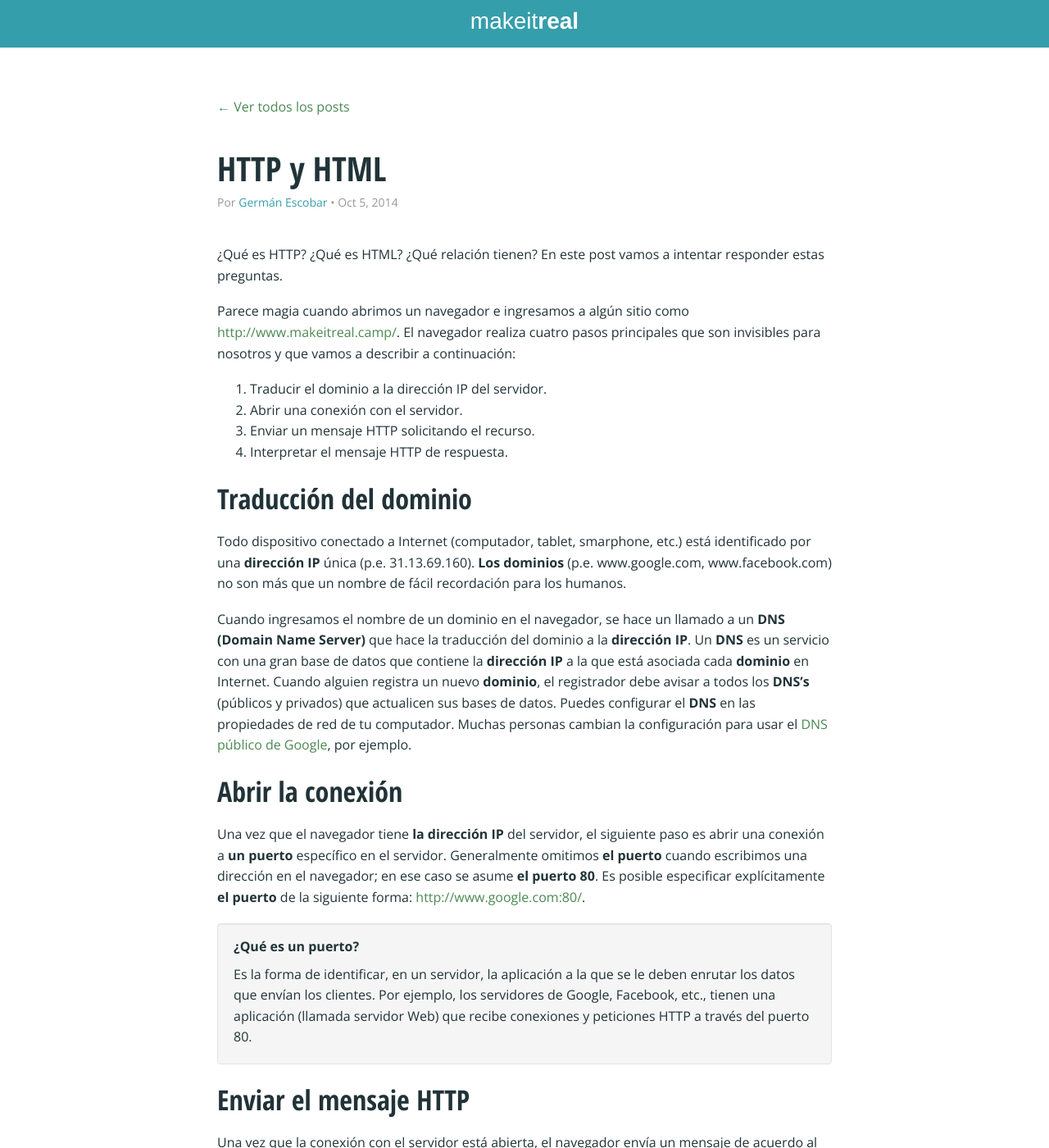
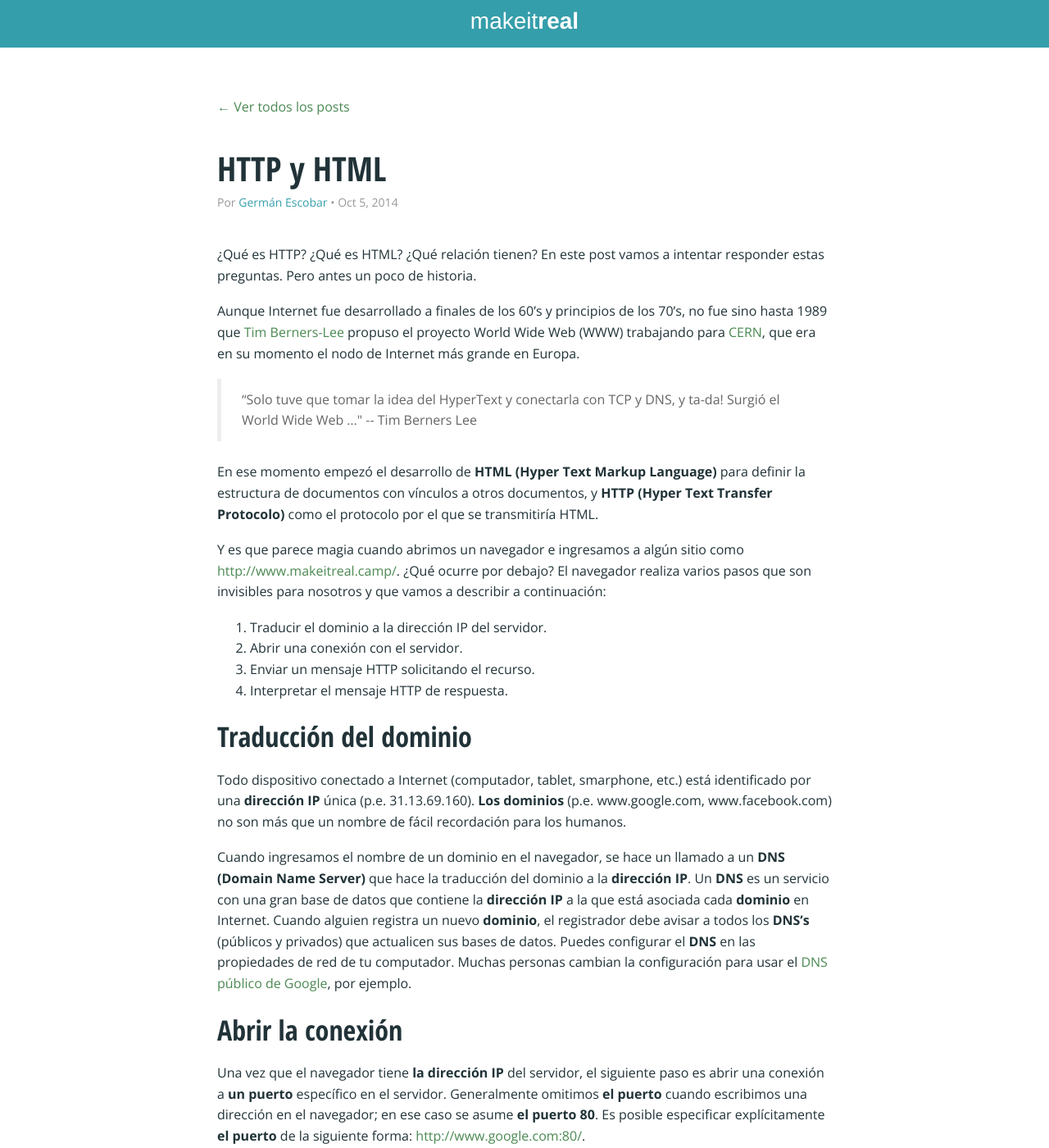
Before and after one commit to simonhoyos/blog, a Jekyll site: the page built from _posts/2014-10-05-http-y-html.markdown, in a window 1280 px wide and 1400 px high. Shown: the whole window at 82% size. Built offline with Jekyll 4.4.1, drawn with Linux system fonts in a browser that asks for light colours; nearby versions of some CDN libraries; comment, search, counter and statistics services are not loaded; a style sheet for code colours, icons or effects is not loaded; some of the changed text lies outside the part shown.

Commit message:
Improvements to "HTTP y HTML"

```diff
--- a/_posts/2014-10-05-http-y-html.markdown
+++ b/_posts/2014-10-05-http-y-html.markdown
@@ -5,9 +5,16 @@ date:   2014-10-05 17:40:58
 author: Germán Escobar
 ---
 
-¿Qué es HTTP? ¿Qué es HTML? ¿Qué relación tienen? En este post vamos a intentar responder estas preguntas.
+¿Qué es HTTP? ¿Qué es HTML? ¿Qué relación tienen? En este post vamos a intentar responder estas preguntas. Pero antes un poco de historia.
 
-Parece magia cuando abrimos un navegador e ingresamos a algún sitio como [http://www.makeitreal.camp/](http://www.makeitreal.camp/). El navegador realiza cuatro pasos principales que son invisibles para nosotros y que vamos a describir a continuación:
+
+Aunque Internet fue desarrollado a finales de los 60's y principios de los 70's, no fue sino hasta 1989 que <a href="http://en.wikipedia.org/wiki/Tim_Berners-Lee" target="_blank">Tim Berners-Lee</a> propuso el proyecto World Wide Web (WWW) trabajando para <a href="http://en.wikipedia.org/wiki/CERN" target="_blank">CERN</a>, que era en su momento el nodo de Internet más grande en Europa.
+
+<blockquote>“Solo tuve que tomar la idea del HyperText y conectarla con TCP y DNS, y ta-da! Surgió el World Wide Web …" -- Tim Berners Lee</blockquote>
+
+En ese momento empezó el desarrollo de **HTML (Hyper Text Markup Language)** para definir la estructura de documentos con vínculos a otros documentos, y **HTTP (Hyper Text Transfer Protocolo)** como el protocolo por el que se transmitiría HTML.
+
+Y es que parece magia cuando abrimos un navegador e ingresamos a algún sitio como [http://www.makeitreal.camp/](http://www.makeitreal.camp/). ¿Qué ocurre por debajo? El navegador realiza varios pasos que son invisibles para nosotros y que vamos a describir a continuación:
 
 1. Traducir el dominio a la dirección IP del servidor.
 2. Abrir una conexión con el servidor.
@@ -37,7 +44,7 @@ Una vez que la conexión con el servidor está abierta, el navegador envía un m
 <div class="well">
 <h3>¿Qué es un protocolo?</h3>
 
-<p>Es un conjunto de  reglas de conversación que se establecen para que las máquinas entiendan un intercambio de mensajes. La especificación del protocolo HTTP versión 1.1 se puede encontrar <a href="http://tools.ietf.org/html/rfc2616" target="_blank">acá</a>. Las especificaciones las leen los que escriben los navegadores y los servidores Web, que deben implementar el protocolo correctamente para que Internet funcione como esperamos!</p>
+<p>Es un conjunto de reglas de conversación que se establecen para que las máquinas entiendan un intercambio de mensajes. La especificación del protocolo HTTP versión 1.1 se puede encontrar <a href="http://tools.ietf.org/html/rfc2616" target="_blank">acá</a>. Si tienes un tiempo libre no dudes en ojearla, aprender sobre el protocolo HTTP es una muy buena inversión de tiempo.</p>
 
 <p><strong>HTTP (Hyper Text Transfer Protocol) es un protocolo de petición/respuesta</strong>. Un cliente, por ejemplo un navegador, envía un mensaje al servidor en el que especifíca <a href="http://www.w3schools.com/tags/ref_httpmethods.asp" target="_blank">el método</a>, URI (la ruta del recurso que estamos solicitando), la versión del protocolo, y, opcionalmente, el cuerpo con el contenido del mensaje. El servidor responde con otro mensaje que incluye <a href="http://www.w3schools.com/tags/ref_httpmessages.asp" target="_blank">el código de estado de la respuesta</a>, algunos encabezados, y el cuerpo con el contenido de la respuesta.</p>
 </div>
```
